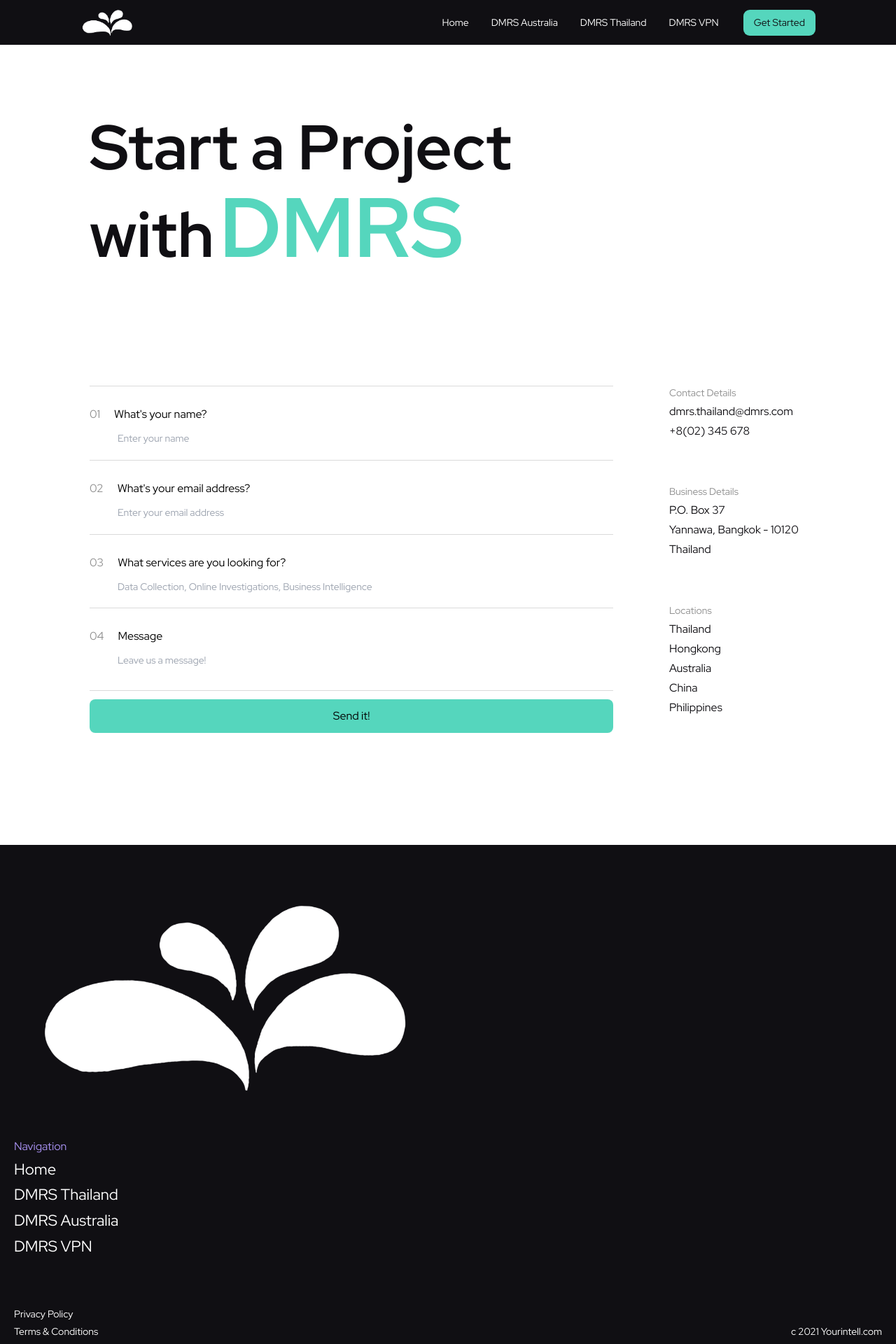
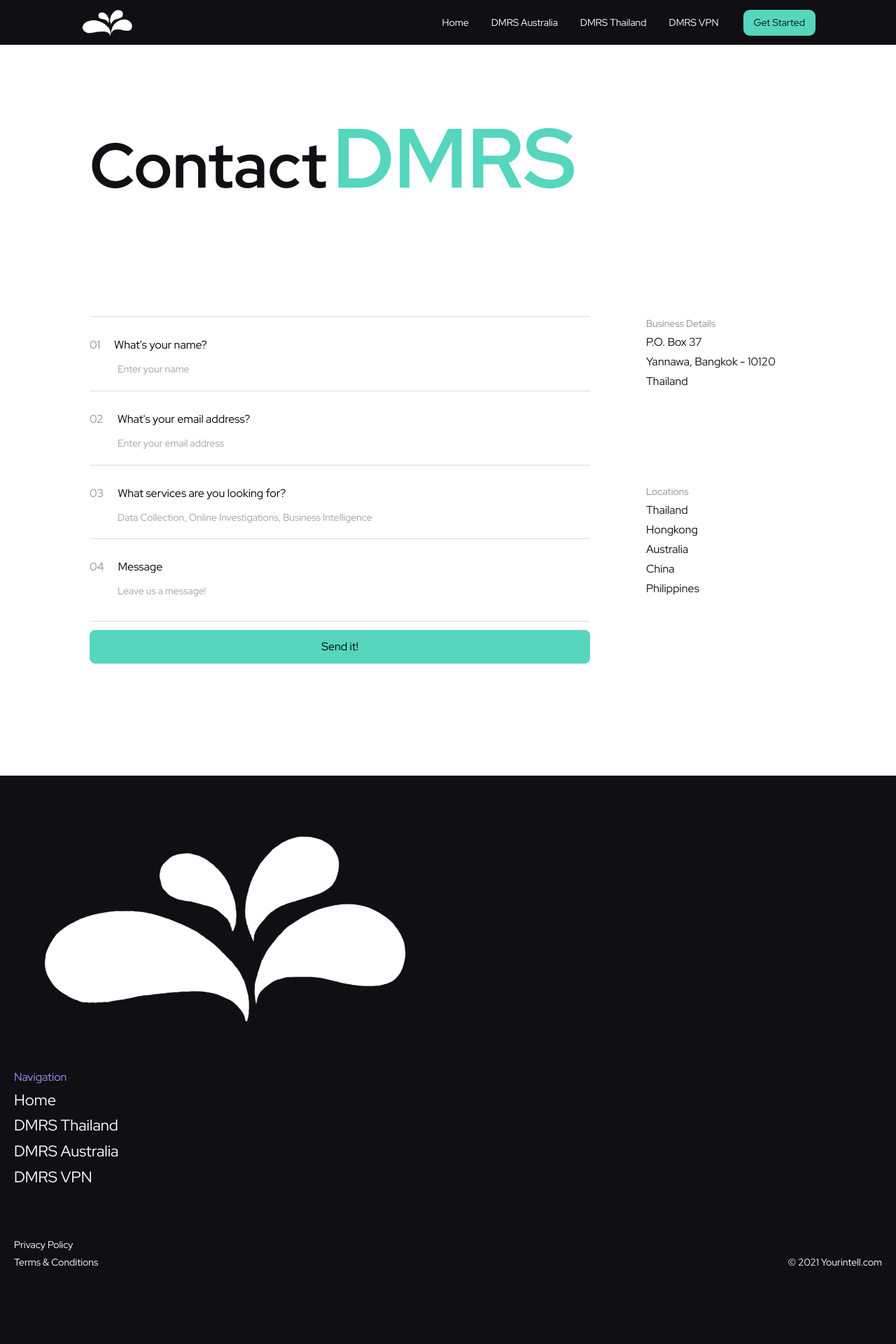
Before and after one commit to dmrsdemo/dmrs, a React (Vite) app: page /contact in a window 1280 px wide. Shown: the top 1920 px of the page at 70% size. After the commit the page ends 1854 px from the top, so only its background shows below. Built offline with nearby package versions, Linux system fonts and the light colour scheme.

Commit message:
content changes

```diff
--- a/src/components/Footer.jsx
+++ b/src/components/Footer.jsx
@@ -52,7 +52,7 @@
                         <NavLink className={({isActive}) => isActive ? 'text-primary-300' : 'text-white transition-all hover:text-primary-300 active:brightness-90'} to="terms">Terms & Conditions</NavLink>
                     </div>
 
-                    <p>c 2021 Yourintell.com</p>
+                    <p>&copy; 2021 Yourintell.com</p>
                 </div>
             </div>
 
--- a/src/pages/Australia/index.jsx
+++ b/src/pages/Australia/index.jsx
@@ -241,7 +241,7 @@
             tablet:min-w-[565px] tablet:text-sm">
             <strong className="text-accent-800">DMRS </strong>
             <strong className="text-primary-400">Australia </strong>
-            Pty Ltd Pty Ltd operates all services offered under the banners of DMRS, Dan Murdoch Risk Services, Your Intelligence Program, and DMRS VPN.
+            DMRS Australia Pty Ltd Pty Ltd operate all services offered under the banners of DMRS, Dan Murdoch Risk Services, Your Intelligence Program, and DMRS VPN.
           </p>
         </div>
 
--- a/src/pages/ContactUs/index.jsx
+++ b/src/pages/ContactUs/index.jsx
@@ -37,7 +37,7 @@
                     mobile:text-xl
                     tablet:text-3xl
                   '>
-                    Start a Project with
+                    Contact
                     <span className='font-bold text-primary-300 text-lg pl-2
                       mobile:text-2xl
                       tablet:text-5xl
@@ -65,11 +65,11 @@
                   <div className='grid col-span-1 gap-5
                     mobile:grid mobile:gap-10
                   '>
-                    <div className='flex flex-col gap-1 '>
+                    {/* <div className='flex flex-col gap-1 '>
                       <p className='text-secondary-800/60 text-xs'>Contact Details</p>
                       <p className='text-background-dark'>dmrs.thailand@dmrs.com</p>
                       <p className='text-background-dark'>+8(02) 345 678</p>
-                    </div>
+                    </div> */}
                     <div className='flex flex-col gap-1'>
                       <p className='text-secondary-800/60 text-xs'>Business Details</p>
                       <p className='text-background-dark'>P.O. Box 37</p>
--- a/src/pages/Home/index.jsx
+++ b/src/pages/Home/index.jsx
@@ -226,7 +226,7 @@
               desktop:text-sm
               hd:text-md
               '>
-                We specialize in pharmaceuticals and the protection of and identifying risks associated with medicines worldwide.
+                We specialize in pharmaceuticals and the protection of and identifying risks associated with the trade in medicines worldwide.
               </p>
 
               <Button size="xs" variant='default' className="w-fit">
@@ -385,7 +385,7 @@
             <img src="./images/sheild-dynamic-color.png" className='w-1/4' alt="" />
             <h2 className='text-lg font-bold text-center
             hd:text-2xl hd:text-left
-            '> What are <span className="text-primary-300">we</span> offering?</h2>
+            '> What do <span className="text-primary-300">we</span> offer?</h2>
           </motion.div>
 
 
@@ -394,7 +394,7 @@
           laptop:w-full laptop:px-5 laptop:gap-5
           hd:text-base hd:gap-10
           ">
-            <p className='text-justify'>The services DMRS offers fall into three broad areas, labeled as <strong>Intelligence</strong>, <strong>Investigations</strong>,
+            <p className='text-justify'>The services DMRS offer fall into three broad areas - <strong>Intelligence</strong>, <strong>Investigations</strong>,
               and <strong>Research</strong>.
             </p>
             <p className='text-justify'>
--- a/src/pages/Thailand/components/SecondSection.jsx
+++ b/src/pages/Thailand/components/SecondSection.jsx
@@ -13,7 +13,7 @@
   },
   {
     title: 'Global Protection',
-    paragraph: <>DMRS is proud to be focused on the <strong>protection of patients globally</strong> through our identification of risks concerned with the illicit trade in counterfeit, sub-standard and suspect medicines together with all associated risks to corporations tasked with the protection of consumers worldwide.</>,
+    paragraph: <>DMRS is proud to be focused on the <strong>protection of patients globally</strong> through our identification of risks concerned with the illicit trade in counterfeit, sub-standard and suspect medicines together with all associated risks to corporations required with the protection of their consumers worldwide.</>,
   },
 ]
 
```
